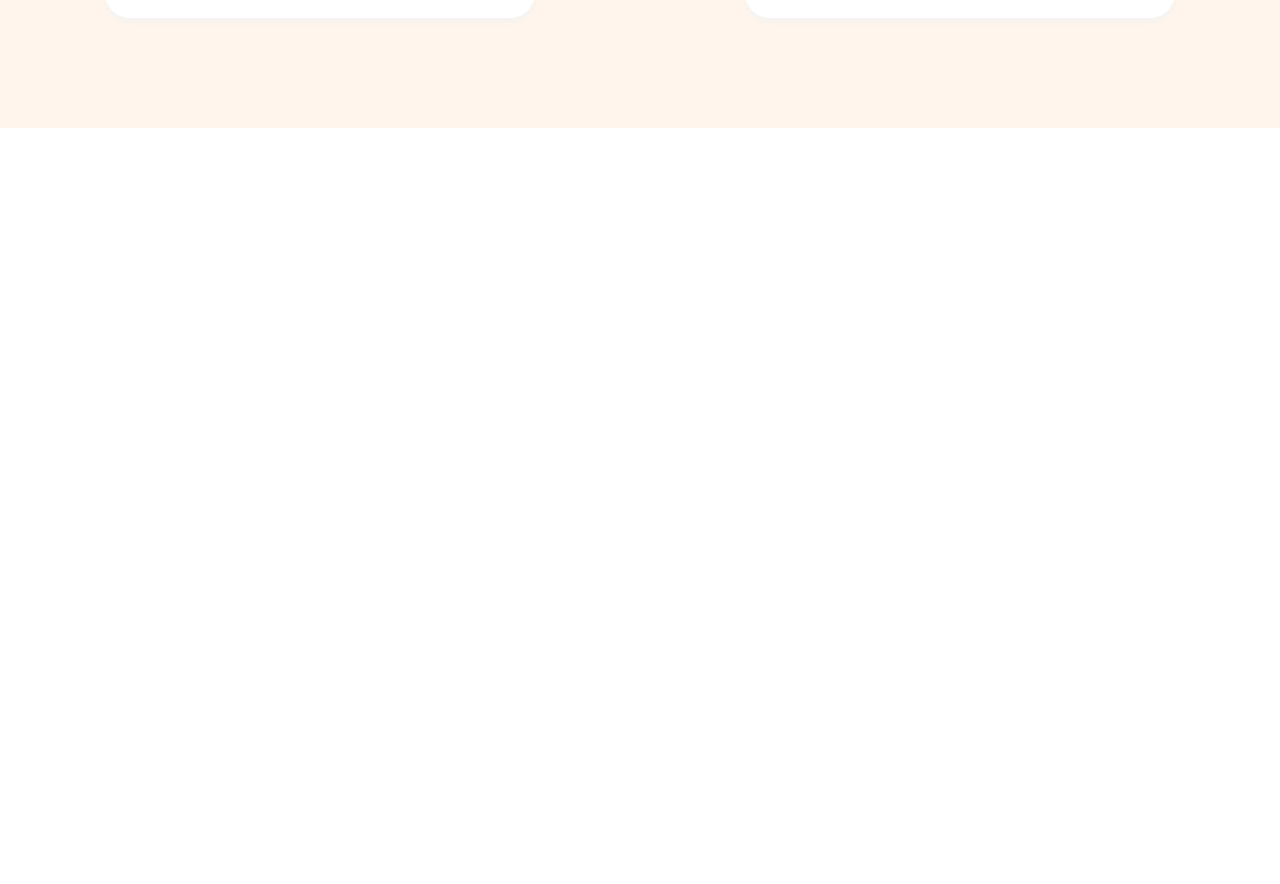
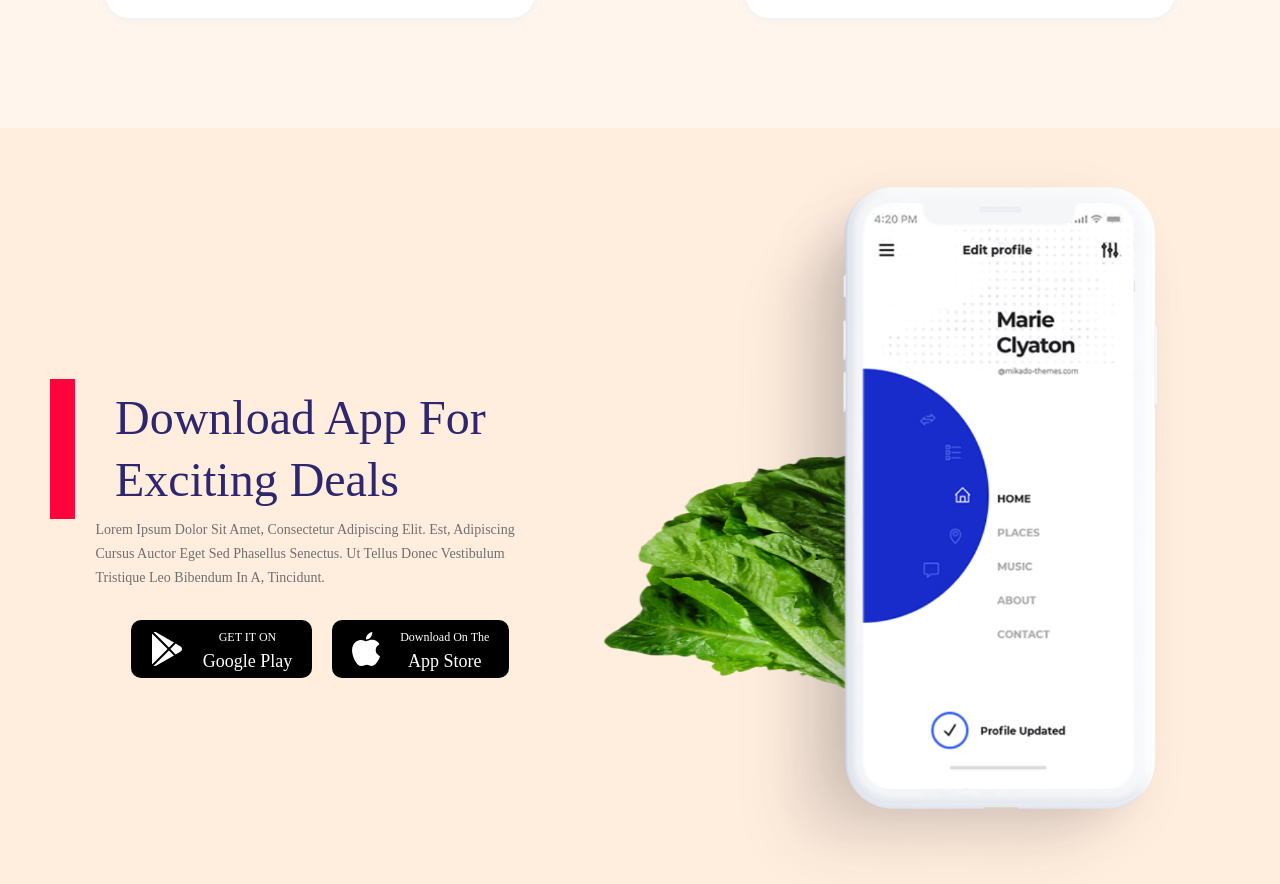
Before and after one commit to isroilomonjonov/restaurant, a Next.js app: page / in a window 1280 px wide. Shown: the part 4225-5109 px from the top of the page. Before the commit the page ends 4353 px from the top, so only its background shows below. Built offline with nearby package versions, Linux system fonts and the light colour scheme.

Commit message:
downloads section finished

```diff
--- a/src/app/page.tsx
+++ b/src/app/page.tsx
@@ -1,9 +1,11 @@
+import GooglePlay from "@/assets/logos/googlePlay";
 import { FoodCard } from "@/components/FoodCard/foodCard";
 import FoodCard2 from "@/components/FoodCard2/foodCard2";
 import Hero from "@/components/Hero/Hero";
 import { SeeMore } from "@/components/SeeMore/seeMore";
 import styles from "@/styles/page.module.css";
 import Image from "next/image";
+import PlayStore from "./../assets/logos/playStore";
 const foodCardData = [
   {
     id: "1",
@@ -91,6 +93,57 @@ export default function Home() {
           <FoodCard2 />
         </div>
       </div>
+      <div className={`${styles.downloadSection}`}>
+        <div className={`${styles.downloadSectionLeft}`}>
+          <div className={`${styles.downloadSectionRightMain}`}>
+            <div></div>
+            <h2>Download app for Exciting Deals</h2>
+          </div>
+          <p className={`${styles.p}`}>
+            Lorem ipsum dolor sit amet, consectetur adipiscing elit. Est,
+            adipiscing cursus auctor eget sed phasellus senectus. Ut tellus
+            donec vestibulum tristique leo bibendum in a, tincidunt.{" "}
+          </p>
+          <div className={`${styles.downloadSectionDownloadContainer}`}>
+            <div className={`${styles.downloadSectionDownload}`}>
+              <GooglePlay />
+              <div className={`${styles.downloadSectionMain}`}>
+                <p className={`${styles.downloadSectionMainFirst}`}>
+                  GET IT ON
+                </p>
+                <p className={`${styles.downloadSectionMainLast}`}>
+                  Google Play
+                </p>
+              </div>
+            </div>
+            <div className={`${styles.downloadSectionDownload}`}>
+              <PlayStore />
+              <div className={`${styles.downloadSectionMain}`}>
+                <p className={`${styles.downloadSectionMainFirst}`}>
+                  Download on the
+                </p>
+                <p className={`${styles.downloadSectionMainLast}`}>App Store</p>
+              </div>
+            </div>
+          </div>
+        </div>
+        <div className={`${styles.downloadSectionLeft}`}>
+          <Image
+            className={`${styles.downloadSectionLeftPhone}`}
+            src={"/phone.png"}
+            width={1000}
+            height={1000}
+            alt={""}
+          />
+          <Image
+            className={`${styles.downloadSectionLeftLettuce}`}
+            src={"/bookingRightLettuce.png"}
+            width={1000}
+            height={1000}
+            alt={""}
+          />
+        </div>
+      </div>
     </>
   );
 }
--- /dev/null
+++ b/src/assets/logos/googlePlay.tsx
@@ -0,0 +1,23 @@
+import React from "react";
+
+const GooglePlay = () => {
+  return (
+    <svg
+      width="32"
+      height="34"
+      viewBox="0 0 32 34"
+      fill="none"
+      xmlns="http://www.w3.org/2000/svg"
+    >
+      <g id="Group">
+        <path
+          id="Vector"
+          d="M5.51464 0.433303C4.63873 -0.0939679 3.59481 -0.141117 2.68438 0.297833L17.9493 15.5953L22.9405 10.5809L5.51464 0.433303ZM1.28186 1.71363C1.08928 2.12137 0.985687 2.57493 0.985687 3.04177V31.0243C0.985687 31.4931 1.08995 31.9401 1.28452 32.3392L16.5435 17.0078L1.28186 1.71363ZM17.9514 18.4183L2.711 33.7311C3.11542 33.9183 3.54574 34 3.97539 34C4.50598 34 5.03525 33.8732 5.5147 33.585L22.9439 23.422L17.9514 18.4183ZM29.5772 14.4458C29.5713 14.4418 29.5646 14.4379 29.5586 14.4345L24.7202 11.6169L19.3566 17.0058L24.7236 22.3841C24.7236 22.3841 29.5713 19.5578 29.5772 19.5545C30.4771 19.008 31.0143 18.053 31.0143 16.9998C31.0143 15.9466 30.4771 14.9917 29.5772 14.4458Z"
+          fill="white"
+        />
+      </g>
+    </svg>
+  );
+};
+
+export default GooglePlay;
--- /dev/null
+++ b/src/assets/logos/playStore.jsx
@@ -0,0 +1,28 @@
+import React from "react";
+
+const PlayStore = () => {
+  return (
+    <svg
+      width="28"
+      height="34"
+      viewBox="0 0 28 34"
+      fill="none"
+      xmlns="http://www.w3.org/2000/svg"
+    >
+      <g id="Group">
+        <path
+          id="Vector"
+          d="M9.30209 33.9999C4.24186 33.9707 0.0561447 23.6411 0.0561447 18.3804C0.0561447 9.78721 6.50253 7.90592 8.98692 7.90592C10.1065 7.90592 11.302 8.3456 12.3565 8.73467C13.0939 9.00607 13.8565 9.28624 14.2806 9.28624C14.5345 9.28624 15.1328 9.04791 15.6609 8.8388C16.7874 8.39036 18.1891 7.83301 19.8214 7.83301C19.8243 7.83301 19.8282 7.83301 19.8311 7.83301C21.0499 7.83301 24.7454 8.10049 26.9671 11.437L27.4876 12.2191L26.7386 12.7843C25.6686 13.5916 23.7162 15.0644 23.7162 17.9817C23.7162 21.4369 25.9273 22.7656 26.9895 23.4047C27.4584 23.6868 27.9438 23.9777 27.9438 24.6139C27.9438 25.0292 24.6286 33.9483 19.8145 33.9483C18.6365 33.9483 17.8039 33.5942 17.0694 33.282C16.3263 32.9658 15.6852 32.6935 14.6259 32.6935C14.0889 32.6935 13.4099 32.9474 12.6911 33.2169C11.7087 33.5835 10.5968 33.9999 9.33516 33.9999H9.30209Z"
+          fill="white"
+        />
+        <path
+          id="Vector_2"
+          d="M20.3314 0C20.4567 4.52067 17.2237 7.65691 13.9945 7.46021C13.4624 3.85256 17.2233 0 20.3314 0Z"
+          fill="white"
+        />
+      </g>
+    </svg>
+  );
+};
+
+export default PlayStore;
--- a/src/components/Footer/footer.tsx
+++ b/src/components/Footer/footer.tsx
@@ -2,7 +2,9 @@ import React from 'react'
 import styles from './footer.module.css'
 const Footer = () => {
   return (
-    <div>Footer</div>
+    <div className={`${styles.footer}`}>
+
+    </div>
   )
 }
 
--- a/src/styles/page.module.css
+++ b/src/styles/page.module.css
@@ -137,7 +137,6 @@
   padding-top: 10rem;
   background: #fff5ec;
   padding-bottom: 10rem;
-
 }
 .foodsMain {
   display: flex;
@@ -166,10 +165,128 @@
   line-height: 2.4rem;
   text-transform: capitalize;
 }
-.foodCardContainer{
+.foodCardContainer {
   margin-top: 3rem;
   display: flex;
   align-items: center;
   justify-content: space-around;
   flex-wrap: wrap;
 }
+
+/* Foods section*/
+.downloadSection {
+  display: flex;
+  align-items: center;
+  justify-content: center;
+  height: 100vh;
+  background: #ffedde;
+}
+.downloadSectionLeft {
+  width: 50%;
+  display: flex;
+  align-items: center;
+  justify-content: center;
+  flex-direction: column;
+}
+.downloadSectionLeft .p {
+  color: #707070;
+  font-size: 1.4rem;
+  font-family: Poppins;
+  font-style: normal;
+  font-weight: 400;
+  line-height: 2.4rem;
+  text-transform: capitalize;
+  display: flex;
+  width: 44.9rem;
+  height: 7.1rem;
+  flex-direction: column;
+  justify-content: center;
+  flex-shrink: 0;
+}
+.downloadSectionRightMain {
+  display: flex;
+  align-items: center;
+  gap: 4rem;
+}
+.downloadSectionRightMain div {
+  width: 2.5rem;
+  height: 14rem;
+  flex-shrink: 0;
+  background: #fe043c;
+}
+.downloadSectionRightMain h2 {
+  color: #2e266f;
+  font-size: 4.8rem;
+  font-family: Poppins;
+  font-style: normal;
+  font-weight: 500;
+  line-height: 6.2rem;
+  text-transform: capitalize;
+  display: flex;
+  width: 47.5rem;
+  height: 12.2rem;
+  flex-direction: column;
+  justify-content: center;
+  flex-shrink: 0;
+}
+.downloadSectionLeft {
+  position: relative;
+}
+.downloadSectionLeft img {
+  position: absolute;
+}
+.downloadSectionLeftPhone {
+  z-index: 2;
+  width: 45.3rem;
+  height: 74.4rem;
+  flex-shrink: 0;
+}
+.downloadSectionLeftLettuce {
+  width: 37.7rem;
+  height: 38.7rem;
+  left: 0;
+  transform: translate(-100px, 50px);
+  flex-shrink: 0;
+}
+.downloadSectionDownloadContainer {
+  margin-top: 3rem;
+  display: flex;
+  align-items: center;
+  justify-content: center;
+  gap:2rem;
+}
+.downloadSectionDownload {
+  cursor: pointer;
+  display: flex;
+  align-items: center;
+  gap:2rem;
+  flex-shrink: 0;
+  padding: .5rem 2rem;
+  flex-shrink: 0;
+  border-radius: 1rem;
+  background: #000;
+}
+.downloadSectionMain {
+  display: flex;
+  align-items: center;
+  justify-content: center;
+  flex-direction: column;
+}
+.downloadSectionMainFirst {
+  color: #FFF;
+  font-size: 1.2rem;
+  font-family: Poppins;
+  font-style: normal;
+  font-weight: 400;
+  line-height: 2.4rem;
+  text-transform: capitalize;
+}
+.downloadSectionMainLast {
+  color: #FFF;
+  font-size: 1.8rem;
+  font-family: Poppins;
+  font-style: normal;
+  font-weight: 500;
+  line-height: 2.4rem;
+  text-transform: capitalize;
+}
```
Also changed, not shown: public/phone.png (added).
